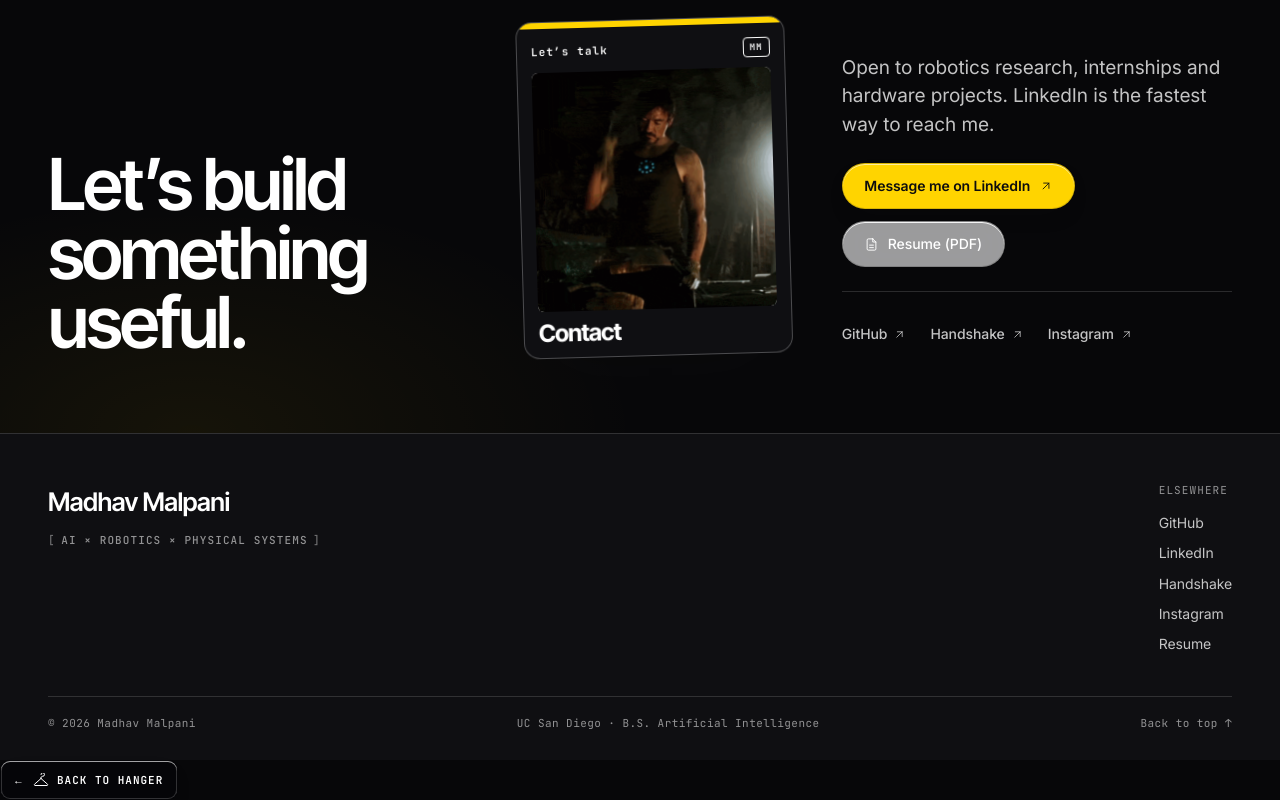
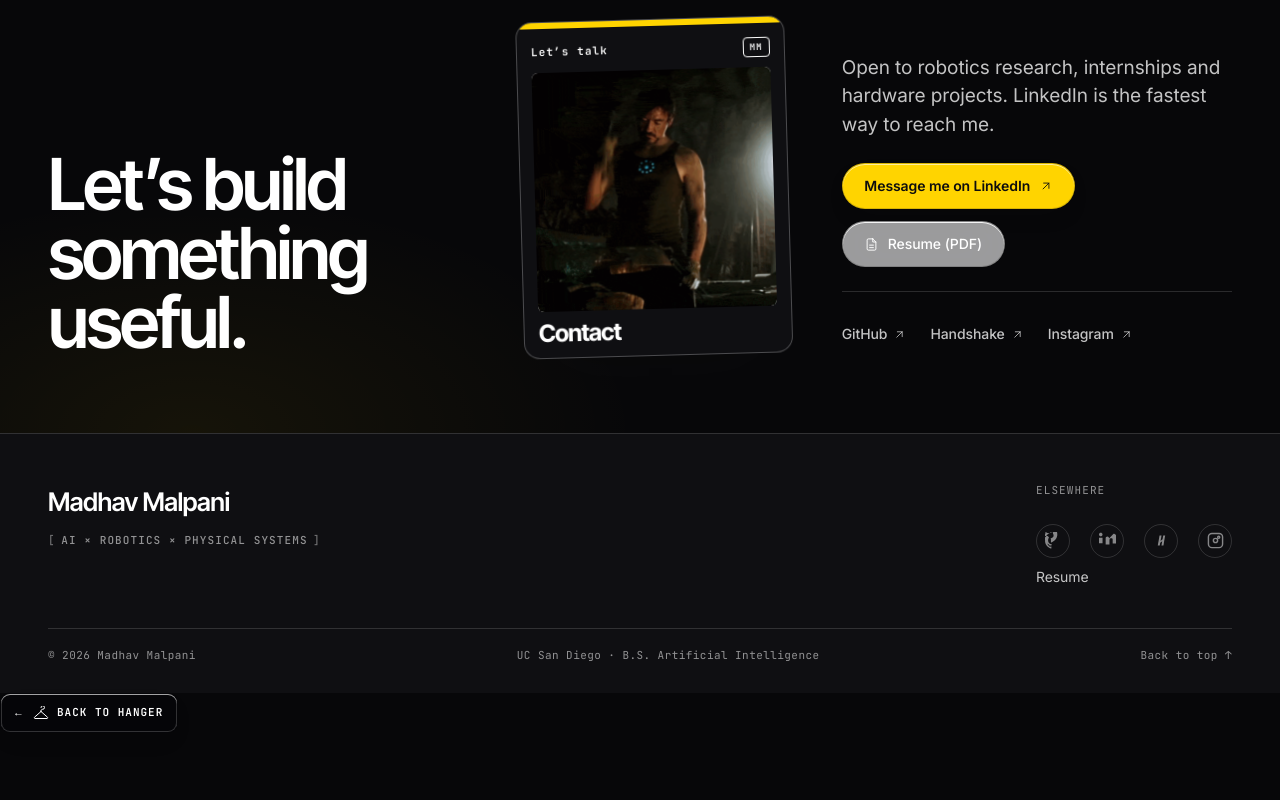
Before and after one commit to mmalpani-star/personal-portfolio, a Next.js app: page /about in a window 1280 px wide. Shown: the part 3786-4586 px from the top of the page. After the commit the page ends 4519 px from the top, so only its background shows below. Built offline with nearby package versions, Linux system fonts and the light colour scheme.

Commit message:
Elsewhere: replace text links with inline SVG social icon row

```diff
--- a/components/layout/Footer.module.css
+++ b/components/layout/Footer.module.css
@@ -39,6 +39,77 @@
 .column a { transition: color var(--dur-fast) ease; }
 .column a:hover { color: var(--text); }
 
+/* Elsewhere: row of social logo icons instead of text links */
+.iconRow {
+  display: flex;
+  gap: var(--space-4);
+  margin-top: var(--space-2);
+}
+
+.iconLink {
+  display: inline-flex;
+  align-items: center;
+  justify-content: center;
+  width: 34px;
+  height: 34px;
+  border-radius: 50%;
+  border: 1px solid var(--border);
+  color: rgba(255, 255, 255, 0.5);
+  background: transparent;
+  cursor: pointer;
+  transition:
+    color var(--dur-fast) ease,
+    border-color var(--dur-fast) ease,
+    background var(--dur-fast) ease,
+    box-shadow var(--dur-fast) ease;
+}
+.iconLink svg {
+  width: 17px;
+  height: 17px;
+  display: block;
+}
+.iconLink:focus-visible {
+  outline: 2px solid var(--text);
+  outline-offset: 2px;
+}
+
+/* GitHub stays white on hover (black brand invisible on dark) */
+.githubLink:hover,
+.githubLink:focus-visible {
+  color: var(--brand, #fff);
+  border-color: var(--brand, #fff);
+  background: rgba(255, 255, 255, 0.06);
+}
+
+/* LinkedIn blue */
+.linkedinLink:hover,
+.linkedinLink:focus-visible {
+  color: var(--brand, #0a66c2);
+  border-color: var(--brand, #0a66c2);
+  background: rgba(10, 102, 194, 0.10);
+}
+
+/* Instagram gradient */
+.instagramLink:hover,
+.instagramLink:focus-visible {
+  color: #fff;
+  border-color: transparent;
+  background: var(--brand, linear-gradient(135deg, #f09433 0%, #e6683c 25%, #dc2743 50%, #cc2366 75%, #bc1888 100%));
+  box-shadow: 0 8px 16px -8px rgba(0, 0, 0, 0.45);
+}
+
+/* Handshake brand purple */
+.handshakeLink:hover,
+.handshakeLink:focus-visible {
+  color: var(--brand, #7c3aed);
+  border-color: var(--brand, #7c3aed);
+  background: rgba(124, 58, 237, 0.10);
+}
+
+@media (max-width: 640px) {
+  .inner { grid-template-columns: 1fr; }
+}
+
 .heading {
   margin-bottom: 4px;
   font-family: var(--font-mono);
--- a/components/layout/Footer.tsx
+++ b/components/layout/Footer.tsx
@@ -1,5 +1,64 @@
 import { contactLinks } from '@/data/site-data';
 import styles from './Footer.module.css';
+
+/** Official brand colours used on hover/focus. GitHub stays white (its black mark
+   is invisible on dark). Instagram uses its gradient. */
+const BRAND: Record<string, string> = {
+  GitHub: '#fff',
+  LinkedIn: '#0a66c2',
+  Handshake: '#7c3aed',
+  Instagram: 'linear-gradient(135deg, #f09433 0%, #e6683c 25%, #dc2743 50%, #cc2366 75%, #bc1888 100%)',
+};
+
+/** Inline SVG mark per social label. Falls back to the link text when none exists. */
+const IconMark: Record<string, JSX.Element> = {
+  GitHub: (
+    <svg
+      aria-hidden="true"
+      fill="currentColor"
+      viewBox="0 0 24 24"
+      focusable="false"
+    >
+      <path d="M12 0c-6.626 0-12 5.373-12 12 0 5.302 3.438 9.8 8.207 11.387.599.111.793-.261.793-.577v-2.234c-3.338.726-4.033-1.416-4.033-1.416-.546-1.387-1.333-1.756-1.333-1.756-1.089-.745.083-.729.083-.729 1.205.084 1.839 1.237 1.839 1.237 1.07 1.834 2.807 1.304 3.492.997.107-.775.418-1.305.762-1.604-2.665-.305-5.467-1.334-5.467-5.987 0-1.331.465-2.379 1.237-3.22-.137-.338-.677-1.371-1.13-1.646-.04-.125-.13-.529-.13-.529s-1.118-.299-2.235-.227c-2.448-.166-4.397 1.19-4.397 1.19-1.471.838-.749 1.808-.749 1.808 1.485.222 2.273 1.532 2.273 1.532 1.438 2.27 3.547 1.617 4.407 1.237.137-.781.289-1.625.49-2.392-2.167-.375-4.45-.982-4.45-4.389 0-.97.346-1.759.958-2.372-.157-.302-.361-1.292.07-1.787 0 0 .812-.262 2.665 1.053.816-.217 1.678-.326 2.555-.326.877 0 1.739.109 2.555.326 1.853-1.315 2.665-1.053 2.665-1.053.431.495.227 1.485.07 1.787.612.613.958 1.402.958 2.372 0 3.408-2.283 4.013-4.451 4.388.355.24.662.678.662 1.396v3.614c0 .316.194.69.794.577 4.87-1.587 8.207-6.086 8.207-11.387 0-6.627-5.374-12-12-12z" />
+    </svg>
+  ),
+  LinkedIn: (
+    <svg
+      aria-hidden="true"
+      fill="currentColor"
+      viewBox="0 0 24 24"
+      focusable="false"
+    >
+      <path d="M4.98 3.5c0 1.381-1.11 2.5-2.48 2.5s-2.48-1.119-2.48-2.5c0-1.38 1.11-2.5 2.48-2.5s2.48 1.12 2.48 2.5zm.02 4.5h-5.36v7.98h5.36v-9.02zm-5.36-1h-2.97v7.98h2.97v-7.98zM14.15 9v-.01c0-1.53-1.01-2.77-2.31-2.77-1.38 0-2.44 1.13-2.44 2.43v9.06h5.35v-6.02c0-.75.13-1.57.6-2.12.42-.5 1.1-.72 1.99-.72 1.42 0 1.96.79 1.96 1.67v5.79h5.35v-8.94c0-3.29-1.95-4.99-4.11-4.99z" />
+    </svg>
+  ),
+  Instagram: (
+    <svg
+      aria-hidden="true"
+      fill="none"
+      stroke="currentColor"
+      strokeWidth="2"
+      viewBox="0 0 24 24"
+      focusable="false"
+    >
+      <rect width="20" height="20" x="2" y="2" rx="5" ry="5" />
+      <circle cx="12" cy="12" r="3" />
+      <circle cx="16.5" cy="7.5" r="1.5" />
+    </svg>
+  ),
+  Handshake: (
+    <svg
+      aria-hidden="true"
+      fill="currentColor"
+      viewBox="0 0 400 400"
+      focusable="false"
+    >
+      <g transform="translate(0,400) scale(0.1,-0.1)">
+        <path d="M1545 3178 c-3 -13 -50 -277 -104 -588 -88 -494 -168 -947 -285 -1608 l-32 -182 230 2 231 3 57 328 58 328 33 29 c119 104 432 350 435 342 2 -8 -148 -880 -174 -1005 l-6 -27 231 0 c127 0 231 2 231 4 0 3 45 261 101 573 256 1447 319 1806 319 1814 0 5 -101 9 -228 9 l-228 0 -37 -212 c-54 -313 -116 -660 -122 -684 -4 -18 -436 -382 -466 -392 -6 -2 -8 6 -5 20 3 12 53 293 111 623 58 330 107 610 110 623 l5 22 -230 0 -230 0 -5 -22z" />
+      </g>
+    </svg>
+  ),
+};
 
 export function Footer() {
   return (
@@ -13,11 +72,25 @@ export function Footer() {
         <nav className={styles.columns} aria-label="Footer">
           <div className={styles.column}>
             <span className={styles.heading}>Elsewhere</span>
-            {contactLinks.map((link) => (
-              <a key={link.label} href={link.href} target="_blank" rel="noreferrer">
-                {link.label}
-              </a>
-            ))}
+            <div className={styles.iconRow}>
+              {contactLinks.map((link) => {
+                const mark = IconMark[link.label];
+                const brand = BRAND[link.label];
+                return (
+                  <a
+                    key={link.label}
+                    href={link.href}
+                    target="_blank"
+                    rel="noopener noreferrer"
+                    aria-label={link.label}
+                    className={`${styles.iconLink} ${styles[`${link.label}Link` as keyof typeof styles] || ''}`}
+                    style={brand ? ({ '--brand': brand } as React.CSSProperties) : undefined}
+                  >
+                    {mark ?? link.label}
+                  </a>
+                );
+              })}
+            </div>
             <a href="/documents/resume.pdf" target="_blank" rel="noopener noreferrer">
               Resume
             </a>
```
